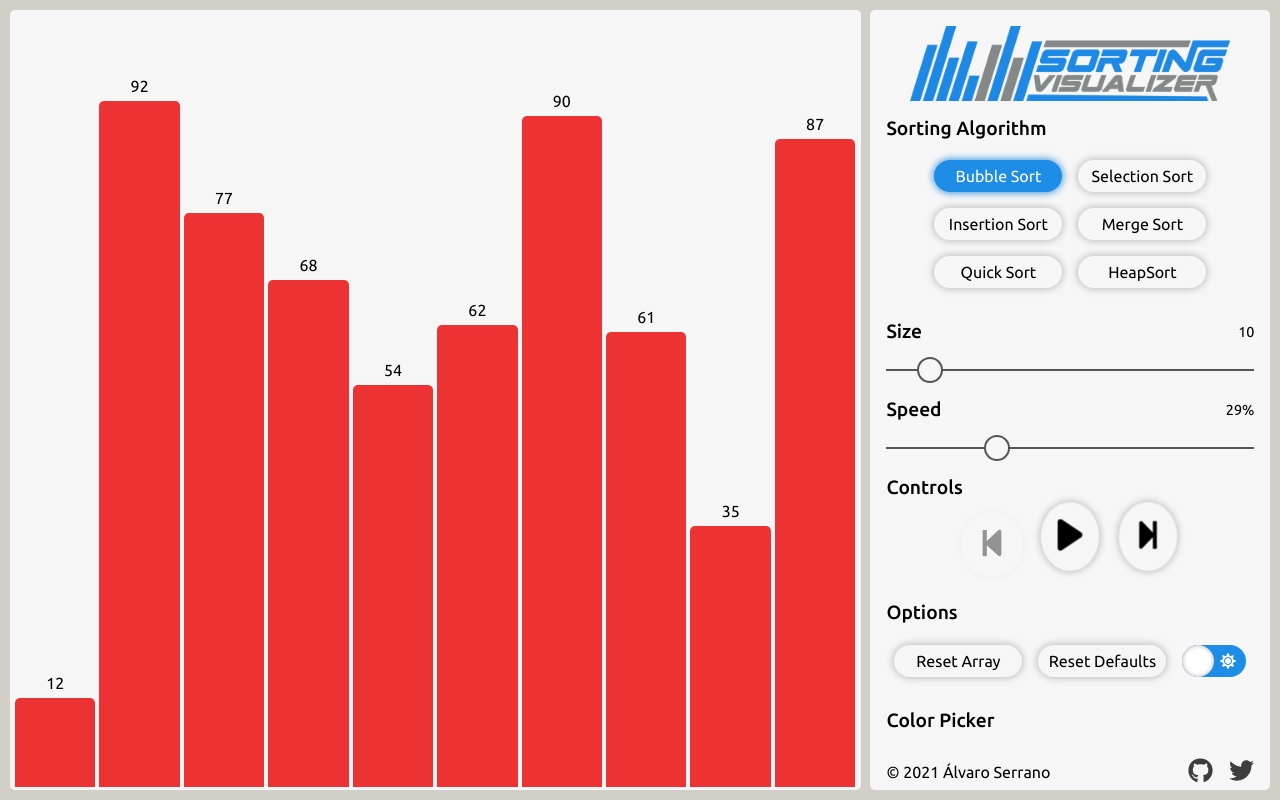
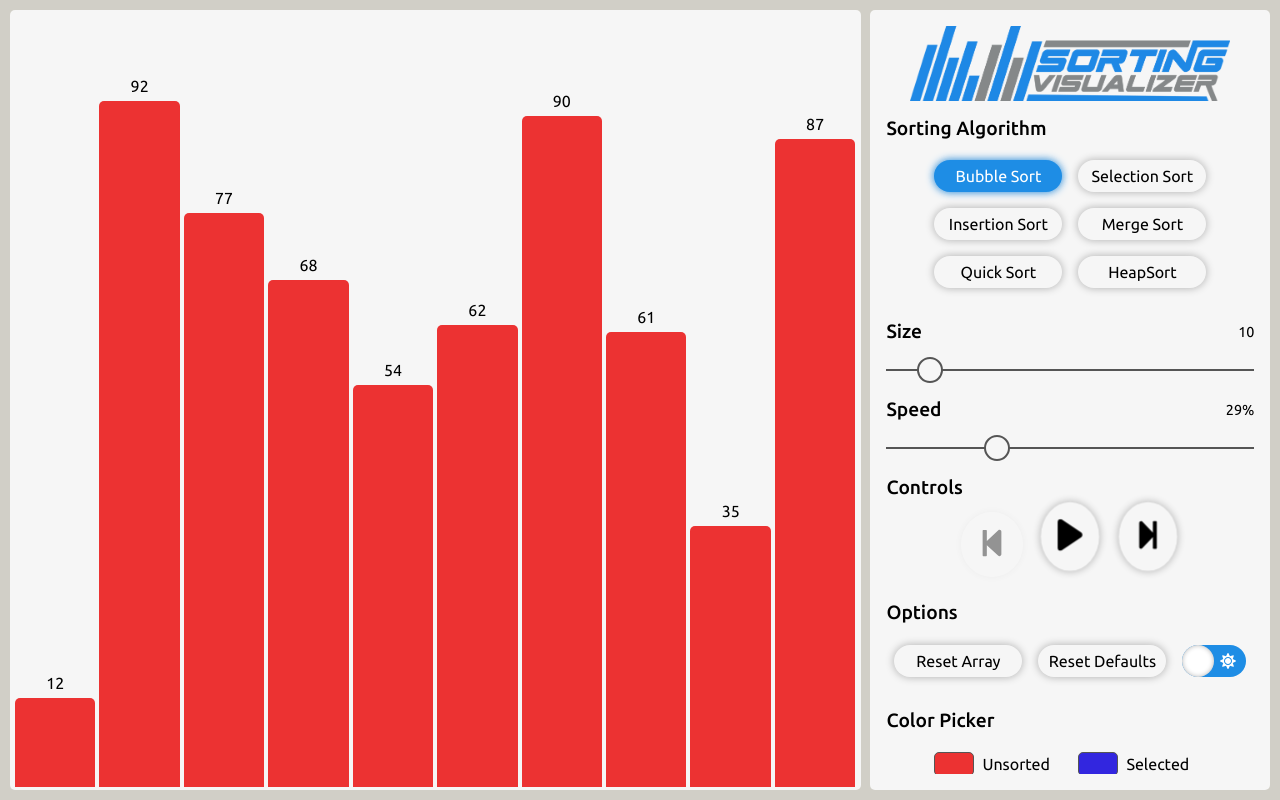
Before and after one commit to alsersan/sorting-visualizer, a React (Create React App) app: page / in a window 1280 px wide. Built offline with nearby package versions, Linux system fonts and the light colour scheme.

Commit message:
change position of Footer

```diff
--- a/src/components/Sidebar/components/Footer.js
+++ b/src/components/Sidebar/components/Footer.js
@@ -1,23 +1,17 @@
 import React from 'react';
 import styled from 'styled-components';
 
-import { devices } from '../../../styles/deviceSizes';
 import { FaGithub } from 'react-icons/fa';
 import { FaTwitter } from 'react-icons/fa';
 
 const Container = styled.div`
-  position: absolute;
   width: 100%;
   display: flex;
+  flex-grow: 1;
   justify-content: space-between;
-  align-items: center;
+  align-items: flex-end;
   bottom: 0;
   left: 0;
-  padding: 0 1rem 0.3rem 1rem;
-
-  @media ${devices.laptopL} {
-    padding: 0 1.5rem 1rem 1.5rem;
-  }
 `;
 
 const IconLink = styled.a`
--- a/src/components/Sidebar/components/MainContainer.js
+++ b/src/components/Sidebar/components/MainContainer.js
@@ -6,10 +6,15 @@ import SizeSelector from './SizeSelector';
 import SpeedSelector from './SpeedSelector';
 import ButtonRow from './ButtonRow';
 import Options from './Options';
+import ColorSelection from './ColorSelection';
+import Footer from './Footer';
 import { devices } from '../../../styles/deviceSizes';
-import ColorSelection from './ColorSelection';
 
 const Container = styled.div`
+  position: relative;
+  display: flex;
+  flex-direction: column;
+  flex-grow: 1;
   width: 100%;
   overflow-y: auto;
   padding: 0 1rem;
@@ -55,6 +60,7 @@ const MainContainer = () => {
       <ButtonRow />
       <Options />
       <ColorSelection />
+      <Footer />
     </Container>
   );
 };
--- a/src/components/Sidebar/index.js
+++ b/src/components/Sidebar/index.js
@@ -3,13 +3,12 @@ import styled from 'styled-components';
 
 import Logo from '../Logo';
 import MainContainer from './components/MainContainer';
-import Footer from './components/Footer';
 import { devices } from '../../styles/deviceSizes';
 
 const StyledSidebar = styled.div`
   position: relative;
   width: 100%;
-  padding: 1rem 0 2.5rem;
+  padding: 1rem 0;
   background-color: ${(props) => props.theme.backgroundColor.primary};
   border-radius: ${(props) => props.theme.borderRadius};
   display: flex;
@@ -26,7 +25,6 @@ const StyledSidebar = styled.div`
 
   @media ${devices.laptopL} {
     width: 32rem;
-    padding: 1rem 0 3.5rem;
   }
 `;
 
@@ -43,7 +41,6 @@ const Sidebar = () => {
     <StyledSidebar>
       <StyledLogo />
       <MainContainer />
-      <Footer />
     </StyledSidebar>
   );
 };
```
